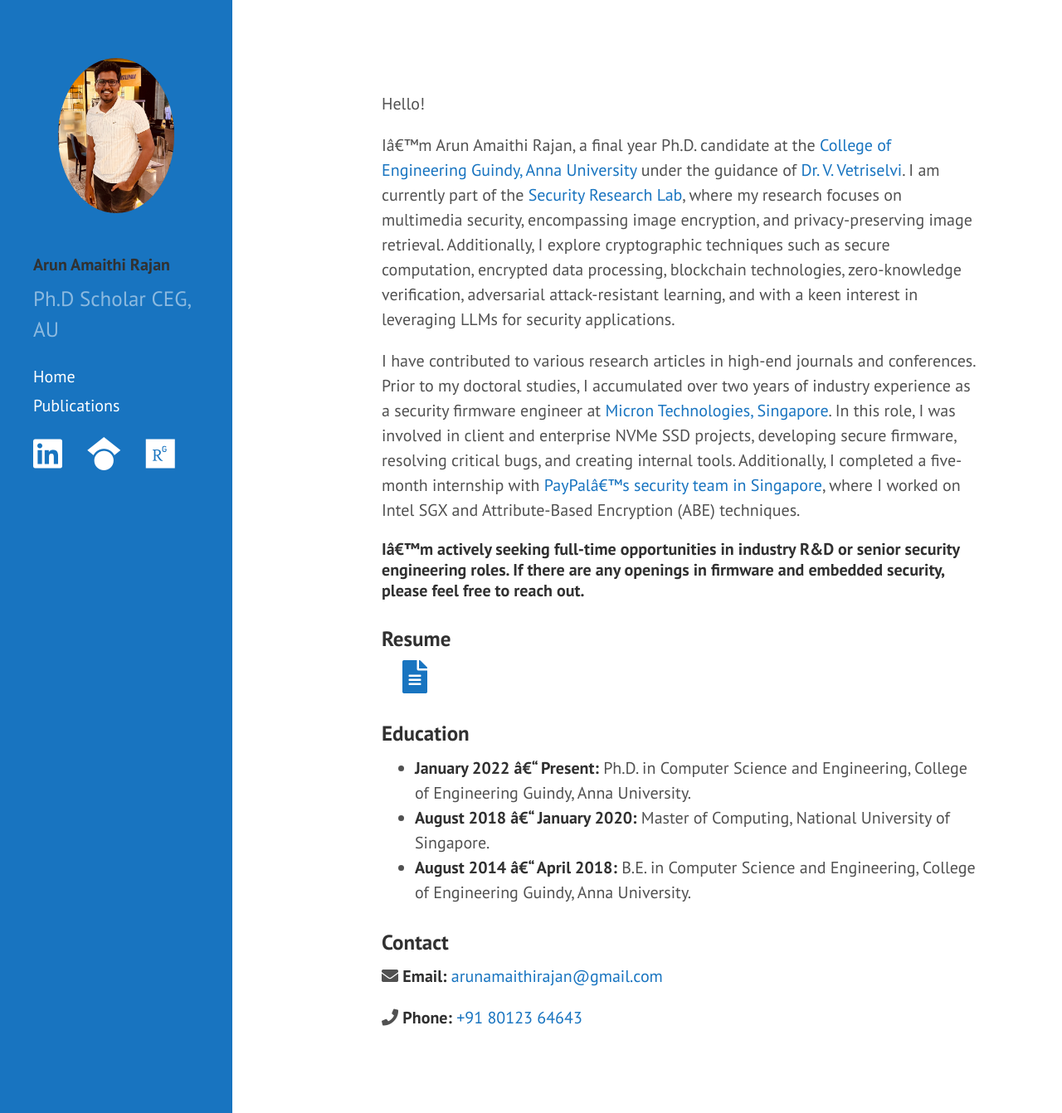
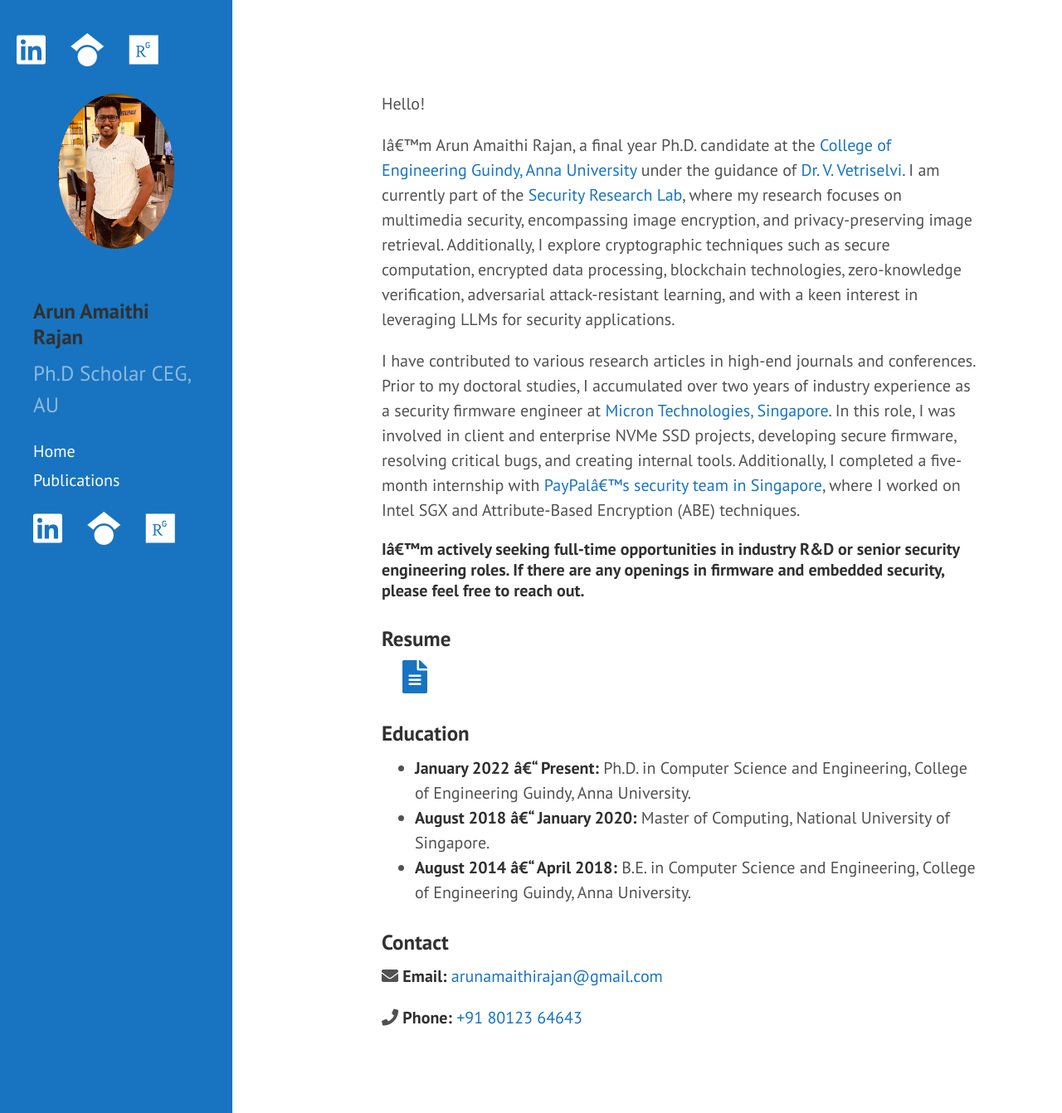
Before and after one commit to arunamaithi/arunamaithi.github.io, a Jekyll site: the page built from index.md, in a window 1280 px wide and 1342 px high. Shown: the whole window at 83% size. Built offline with Jekyll 4.4.1, drawn with Linux system fonts in a browser that asks for light colours.

Commit message:
update sbar

```diff
--- a/_includes/sidebar.html
+++ b/_includes/sidebar.html
@@ -1,4 +1,19 @@
 <div class="sidebar">
+  <a href="https://www.linkedin.com/in/arunamaithi/">
+    <!-- <i class="fa fa-linkedin fa-2x"></i> -->
+    <i class="fa-brands fa-linkedin fa-2x"></i>
+  </a>
+  <!-- <a style="padding-left:25px;" href="{{ site.url }}/cv.pdf">
+    <i class="fa fa-address-card fa-2x"></i>
+  </a> -->
+  <a style="padding-left:25px" href="https://scholar.google.com/citations?user=RZSZVf8AAAAJ&hl=en">
+    <i class="fa-brands fa-google-scholar fa-2x"></i>
+  </a>
+
+  <a style="padding-left:25px" href="https://scholar.google.com/citations?user=RZSZVf8AAAAJ&hl=en">
+    <i class="fa-brands fa-researchgate fa-2x"></i>
+    <!-- <i class="fa-brands fa-google-scholar fa-2x"></i> -->
+  </a>
   <div class="sidebar-logo" style="align:center">
       <!--<img src="http://www.gravatar.com/avatar/{{ site.gravatar_md5 }}" />-->
 		<img src="/files/photo.jpg" />
@@ -6,11 +21,11 @@
 
   <div class="container">
     <div class="sidebar-about">
-      <h4>
+      <h3>
         <!--<a href="{{ site.baseurl }}">-->
           {{ site.title }}
         <!--</a>-->
-      </h4>
+      </h3>
       <p class="lead">{{ site.description }}</p>
     </div>
 
```
